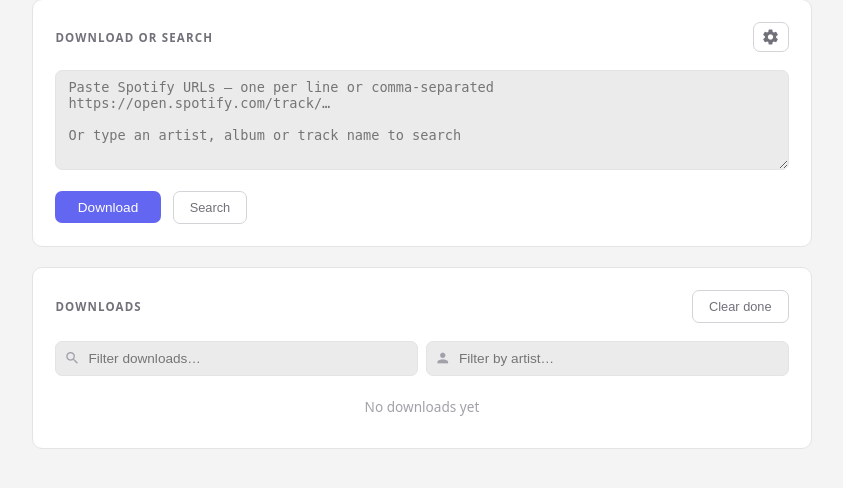
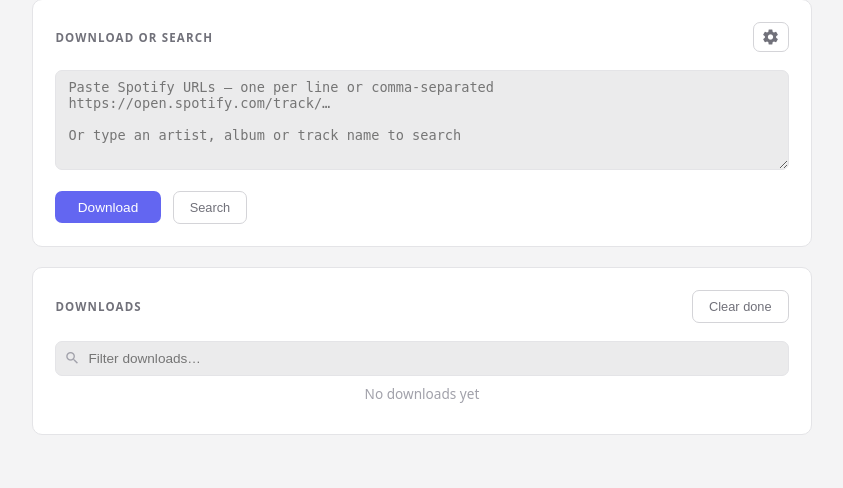
Before and after one commit to BlazeCodeDev/spotiflac-docker-vpn, a Flask app: page / in a window 1280 px wide. Shown: the part 92-580 px from the top of the page, without its empty margins (218-1061 px from the left). Run offline with Flask 3, Linux system fonts and the light colour scheme; data that the repository does not hold is empty.

Commit message:
Fix artist filter

```diff
--- a/templates/index.html
+++ b/templates/index.html
@@ -371,17 +371,10 @@ html[data-theme="light"] .type-playlist { background: #fef9c3; color: #ca8a04; }
       </div>
       <button class="btn-ghost" id="btn-clr">Clear done</button>
     </div>
-    <div class="search-row">
-      <div class="search-wrap">
-        <span class="material-icons">search</span>
-        <input type="text" id="job-search" placeholder="Filter downloads…" autocomplete="off">
-        <button class="search-clear" id="btn-job-search-clear" title="Clear" style="display:none"><span class="material-icons">close</span></button>
-      </div>
-      <div class="search-wrap">
-        <span class="material-icons">person</span>
-        <input type="text" id="job-artist-filter" placeholder="Filter by artist…" autocomplete="off">
-        <button class="search-clear" id="btn-artist-clear" title="Clear" style="display:none"><span class="material-icons">close</span></button>
-      </div>
+    <div class="search-wrap">
+      <span class="material-icons">search</span>
+      <input type="text" id="job-search" placeholder="Filter downloads…" autocomplete="off">
+      <button class="search-clear" id="btn-job-search-clear" title="Clear" style="display:none"><span class="material-icons">close</span></button>
     </div>
     <div id="bulk-bar">
       <span id="bulk-count" style="color:var(--tx2);flex-shrink:0">0 selected</span>
@@ -470,6 +463,11 @@ html[data-theme="light"] .type-playlist { background: #fef9c3; color: #ca8a04; }
       <button class="filter-pill" data-filter="track">Tracks</button>
       <button class="filter-pill" data-filter="album">Albums</button>
       <button class="filter-pill" data-filter="playlist">Playlists</button>
+      <div class="search-wrap" style="flex:1;min-width:120px;margin-bottom:0">
+        <span class="material-icons">person</span>
+        <input type="text" id="search-artist-filter" placeholder="Filter by artist…" autocomplete="off">
+        <button class="search-clear" id="btn-search-artist-clear" title="Clear" style="display:none"><span class="material-icons">close</span></button>
+      </div>
     </div>
     <div class="modal-body" id="search-results"></div>
     <div class="modal-footer">
@@ -609,6 +607,7 @@ let _searchResults  = [];
 let _searchOffset   = 0;
 let _searchQuery    = '';
 let _searchFilter   = 'all';
+let _artistQuery    = '';
 let _searchHasMore  = false;
 let _searchLoading  = false;
 let _selectedUrls   = new Set();
@@ -654,8 +653,11 @@ async function doSearch(append = false) {
     _searchOffset  = 0;
     _searchQuery   = q;
     _searchFilter  = 'all';
+    _artistQuery   = '';
     _selectedUrls.clear();
     document.querySelectorAll('.filter-pill').forEach(p => p.classList.toggle('active', p.dataset.filter === 'all'));
+    const artistEl = document.getElementById('search-artist-filter');
+    if (artistEl) { artistEl.value = ''; document.getElementById('btn-search-artist-clear').style.display = 'none'; }
     document.getElementById('search-results').innerHTML = '<div class="jobs-empty">Searching…</div>';
     document.getElementById('btn-search-dl').style.display = 'none';
     document.getElementById('search-msg').textContent = '';
@@ -687,9 +689,11 @@ async function doSearch(append = false) {
 
 function renderSearchResults() {
   const el = document.getElementById('search-results');
-  const visible = _searchFilter === 'all'
-    ? _searchResults
-    : _searchResults.filter(r => r.type === _searchFilter);
+  const visible = _searchResults.filter(r => {
+    if (_searchFilter !== 'all' && r.type !== _searchFilter) return false;
+    if (_artistQuery && !r.subtitle.toLowerCase().includes(_artistQuery)) return false;
+    return true;
+  });
 
   if (!visible.length) {
     el.innerHTML = '<div class="jobs-empty">' + (_searchResults.length ? 'No results for this filter' : 'No results') + '</div>';
@@ -827,12 +831,9 @@ function updateBulkBar() {
 function renderJobs() {
   const el = document.getElementById('jobs-list');
   const q  = document.getElementById('job-search').value.trim().toLowerCase();
-  const aq = document.getElementById('job-artist-filter').value.trim().toLowerCase();
-  const jobs = _allJobs.filter(j => {
-    if (q  && !(j.title || j.url).toLowerCase().includes(q) && !(j.status || '').includes(q)) return false;
-    if (aq && !(j.artist || '').toLowerCase().includes(aq)) return false;
-    return true;
-  });
+  const jobs = q
+    ? _allJobs.filter(j => (j.title || j.url).toLowerCase().includes(q) || (j.status || '').includes(q))
+    : _allJobs;
   if (!_allJobs.length) { if (_jobsLoaded) el.innerHTML = '<div class="jobs-empty">No downloads yet</div>'; return; }
   if (!jobs.length)     { el.innerHTML = '<div class="jobs-empty">No matches</div>'; return; }
 
@@ -952,17 +953,19 @@ _jobSearchClear.addEventListener('click', () => {
   _jobSearchEl.focus();
 });
 
-const _artistFilterEl    = document.getElementById('job-artist-filter');
-const _artistFilterClear = document.getElementById('btn-artist-clear');
-_artistFilterEl.addEventListener('input', () => {
-  _artistFilterClear.style.display = _artistFilterEl.value ? '' : 'none';
-  renderJobs();
+const _searchArtistEl    = document.getElementById('search-artist-filter');
+const _searchArtistClear = document.getElementById('btn-search-artist-clear');
+_searchArtistEl.addEventListener('input', () => {
+  _artistQuery = _searchArtistEl.value.trim().toLowerCase();
+  _searchArtistClear.style.display = _searchArtistEl.value ? '' : 'none';
+  renderSearchResults();
 });
-_artistFilterClear.addEventListener('click', () => {
-  _artistFilterEl.value = '';
-  _artistFilterClear.style.display = 'none';
-  renderJobs();
-  _artistFilterEl.focus();
+_searchArtistClear.addEventListener('click', () => {
+  _searchArtistEl.value = '';
+  _artistQuery = '';
+  _searchArtistClear.style.display = 'none';
+  renderSearchResults();
+  _searchArtistEl.focus();
 });
 
 const _urlsEl    = document.getElementById('urls');
```
